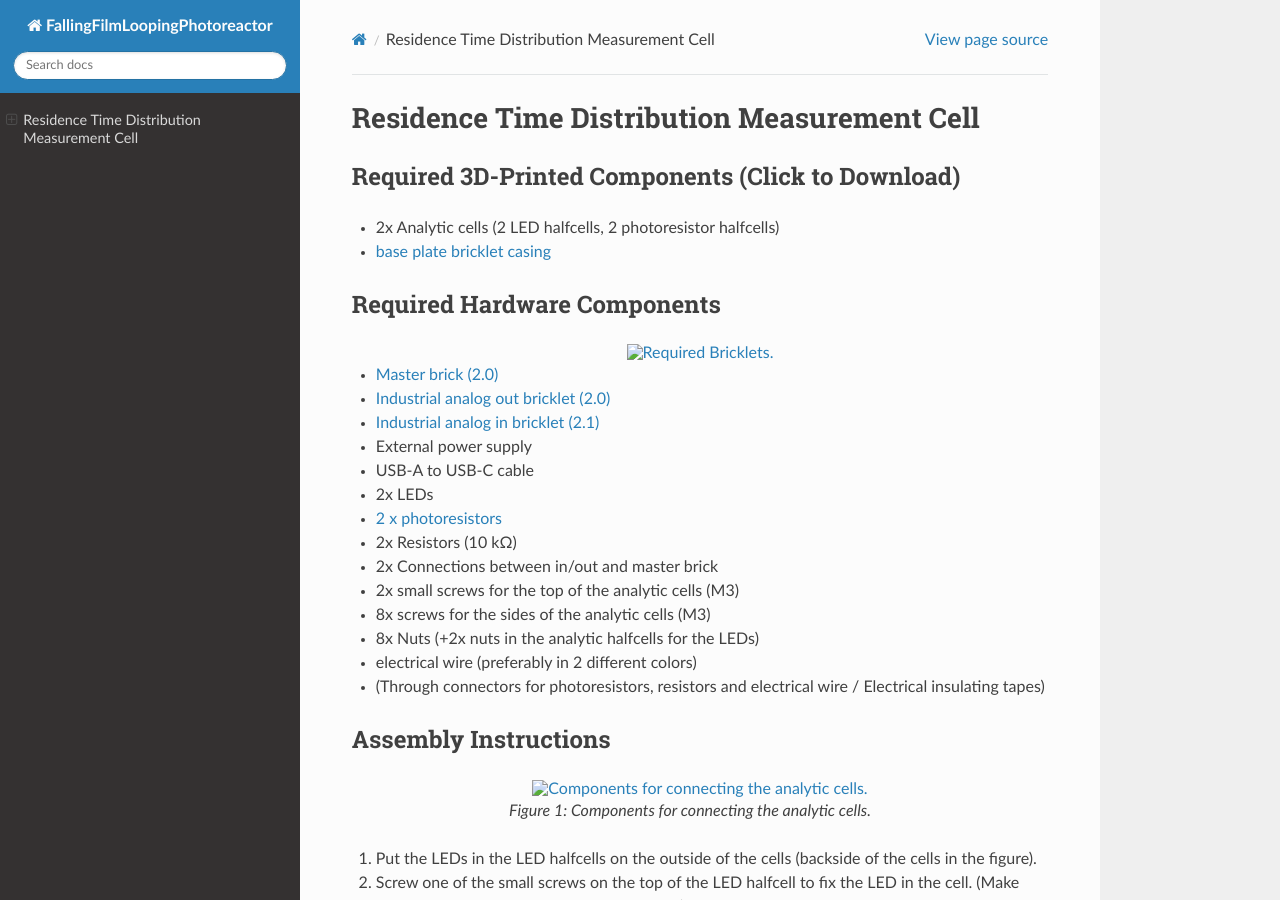
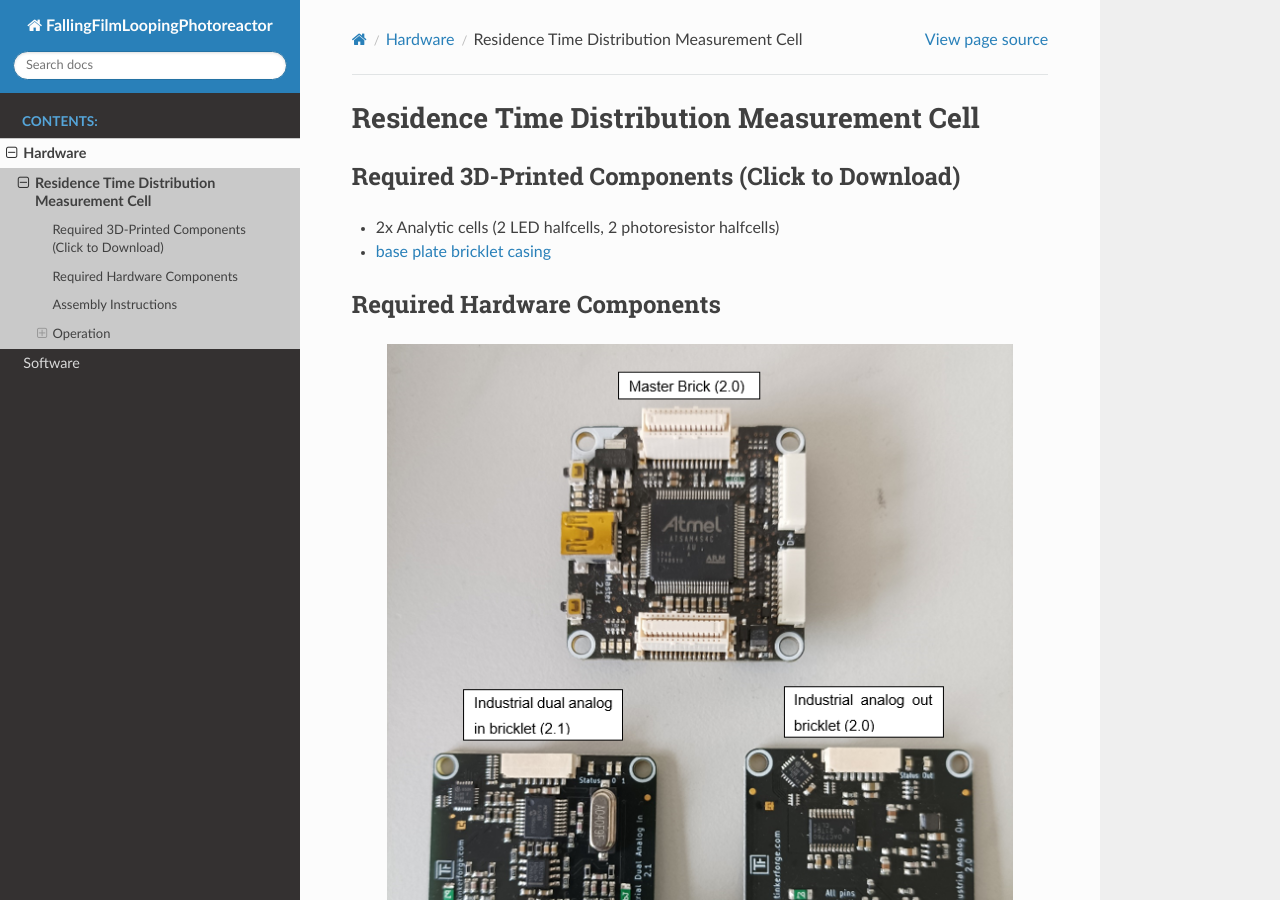
Before and after one commit to photonZfeed/FallingFilmLoopingPhotoreactor, a Sphinx documentation site: the page built from 03_Documentation/source/hardware/RTD_cell.rst, in a window 1280 px wide and 900 px high. Built offline with Sphinx 7.4.7 and the Read the Docs theme 3.1.0, drawn with Linux system fonts in a browser that asks for light colours; pages that are not in the unit, such as notebooks, are missing from menus.

Commit message:
update doc

```diff
--- a/03_Documentation/source/conf.py
+++ b/03_Documentation/source/conf.py
@@ -31,6 +31,7 @@
     'sphinx.ext.autodoc',
     'sphinx.ext.napoleon',
     'sphinx.ext.viewcode',
+    'nbsphinx',
     'sphinx_rtd_theme',
 ]
 
@@ -40,7 +41,7 @@
     'show-inheritance': False,
 }
 
-autodoc_mock_imports = ["numpy", "scipy", "matplotlib", "pandas", "tinkerforge"]
+autodoc_mock_imports = ["numpy", "scipy", "matplotlib", "pandas", "tinkerforge", "PyQt5", "sklearn", "ICIW_Plots"]
 
 templates_path = ['_templates']
 exclude_patterns = ['_build', 'Thumbs.db', '.DS_Store']
--- a/03_Documentation/source/hardware/RTD_cell.rst
+++ b/03_Documentation/source/hardware/RTD_cell.rst
@@ -4,12 +4,12 @@
 Required 3D-Printed Components (Click to Download)
 ---------------------------------------------------
 -   2x Analytic cells (2 LED halfcells, 2 photoresistor halfcells)
--   `base plate bricklet casing <../../../01_CAD/base_plate.stl>`_
+-   `base plate bricklet casing <../../../../00_CAD/base_plate.stl>`_
 
 Required Hardware Components
 -------------------------------
 
-.. figure:: ./_static/figures/RTD_cell/bricklets.png
+.. figure:: ../_static/figures/RTD_cell/bricklets.png
    :alt: Required Bricklets.
    :align: center
    :width: 90%
@@ -20,7 +20,7 @@
 -	External power supply
 -	USB-A to USB-C cable
 -	2x LEDs
--   `2 x photoresistors <../../00_Materials/00_Electronics/05_Small_Parts/photoresistor.txt>`_
+-   `2 x photoresistors <../../../00_Materials/00_Electronics/05_Small_Parts/photoresistor.txt>`_
 -	2x Resistors (10 kΩ)
 -	2x Connections between in/out and master brick
 -	2x small screws for the top of the analytic cells (M3)
@@ -33,7 +33,7 @@
 Assembly Instructions
 ------------------------
 
-.. figure:: ./_static/figures/RTD_cell/Cell_components.png
+.. figure:: ../_static/figures/RTD_cell/Cell_components.png
    :alt: Components for connecting the analytic cells.
    :align: center
    :width: 90%
@@ -45,7 +45,7 @@
 3. Put the photoresistors in the photoresistor half cells (photoresistor in the whole, wires to the outside of the cell).
 4. Use the bigger screws to fix one LED to a photoresistor halfcell and repeat with the other cells.
 
-.. figure:: ./_static/figures/RTD_cell/bricklets.png
+.. figure:: ../_static/figures/RTD_cell/bricklets.png
    :alt: Bricklets for the setup
    :align: center
    :width: 90%
@@ -56,7 +56,7 @@
 5. Connect the photoresistors to the industrial dual analog in bricklet as shown in Figure 2 with the electrical wires.
    Make sure to separate the wires apart from the shown connections using the through connectors and/or electrical insulating tape.
 
-.. figure:: ./_static/figures/RTD_cell/photoresistors.png
+.. figure:: ../_static/figures/RTD_cell/photoresistors.png
    :alt: Sketch on how to connect the photoresistors to the bricklet.
    :align: center
    :width: 90%
@@ -66,14 +66,14 @@
 
 6. Connect the LEDs to the industrial analog out bricklet as shown in Figure 3 with the electrical wires.
 
-.. figure:: ./_static/figures/RTD_cell/LEDs.png
+.. figure:: ../_static/figures/RTD_cell/LEDs.png
    :alt: Sketch on how to connect the LEDs to the bricklet.
    :align: center
    :width: 90%
 
    Figure 4: Sketch on how to connect the LEDs to the bricklet.
 
-.. figure:: ./_static/figures/RTD_cell/cables.png
+.. figure:: ../_static/figures/RTD_cell/cables.png
    :alt: Cables to connect the bricklets.
    :align: center
    :width: 90%
@@ -84,7 +84,7 @@
 
 The setup should look like this afterwards:
 
-.. figure:: ./_static/figures/RTD_cell/Alex_setup.png
+.. figure:: ../_static/figures/RTD_cell/Alex_setup.png
    :alt: Example setup.
    :align: center
    :width: 90%
@@ -112,7 +112,7 @@
 To open the measurement window, run the code.
 The following window should open:
 
-.. figure:: ./_static/figures/RTD_cell/Measurement_window.png
+.. figure:: ../_static/figures/RTD_cell/Measurement_window.png
    :alt: Measurement window.
    :align: center
    :width: 90%
--- a/03_Documentation/source/index.rst
+++ b/03_Documentation/source/index.rst
@@ -2,6 +2,7 @@
    sphinx-quickstart on Thu Oct 30 10:49:39 2025.
    You can adapt this file completely to your liking, but it should at least
    contain the root `toctree` directive.
+
 
 FallingFilmLoopingPhotoreactor documentation
 ============================================
@@ -14,3 +15,4 @@
    :caption: Contents:
 
    hardware/index.rst
+   software/index.rst
--- a/03_Documentation/source/software/index.rst
+++ b/03_Documentation/source/software/index.rst
@@ -1,5 +1,7 @@
+=========
 Software
-========
+=========
+
 .. toctree::
    :maxdepth: 2
    :caption: Software Documentation:
```
Also changed, not shown: 03_Documentation/source/hardware/index.rst (+9 -0 lines), 03_Documentation/source/software/rtd_cell_control.rst (+4 -3 lines), 03_Documentation/source/software/rtd_model_software.rst (added, +7 -0 lines), 03_Documentation/source/software/rtd_model.rst (deleted), 03_Documentation/source/software/rtd_model_overview.rst (added).
